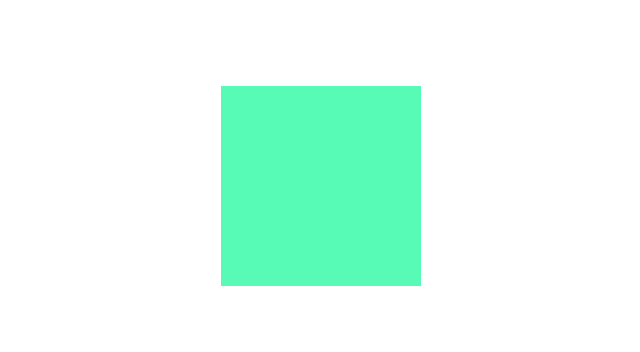
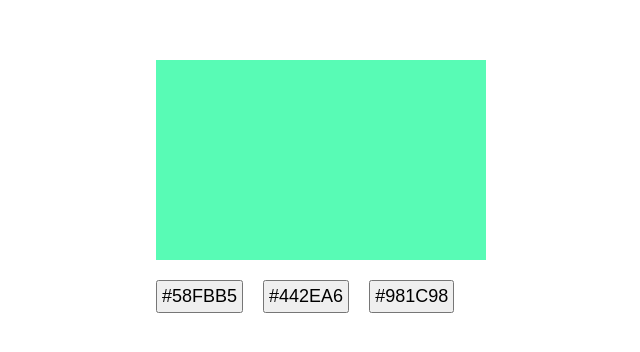
Before and after one commit to OmkarKirpan/GuessColors, a React (Vite) app: page / in a window 1280 px wide. Shown: the part 222-574 px from the top of the page, without its empty margins (319-959 px from the left). Built offline with nearby package versions, Linux system fonts and the light colour scheme.

Commit message:
feat: set answers

```diff
--- a/src/App.css
+++ b/src/App.css
@@ -6,6 +6,16 @@
 }
 
 .guess-me {
-  width: 200px;
+  width: 330px;
   height: 200px;
+  margin-bottom: 20px;
 }
+
+button {
+  padding: 4px;
+  font-size: 18px;
+}
+
+button + button {
+  margin-left: 20px;
+}
--- a/src/App.tsx
+++ b/src/App.tsx
@@ -11,12 +11,32 @@ function App() {
   useEffect(() => {
     let actualColor = generateRandomColor();
     setColor(actualColor);
-    setAnswers([actualColor, generateRandomColor(), generateRandomColor()]);
+    setAnswers(
+      [actualColor, generateRandomColor(), generateRandomColor()].sort(
+        () => 0.5 * Math.random()
+      )
+    );
   }, []);
+
+  function handleAnswerClicked(answer: String): void {
+    if (answer === color) {
+      console.log("Correct answer");
+    } else {
+      console.log("not correct answer");
+    }
+  }
 
   return (
     <div className="App">
-      <div className="guess-me" style={{ background: color }}></div>
+      <div>
+        <div className="guess-me" style={{ background: color }}></div>
+
+        {answers.map((answer) => (
+          <button onClick={() => handleAnswerClicked(answer)} key={answer}>
+            {answer.toUpperCase()}
+          </button>
+        ))}
+      </div>
     </div>
   );
 }
```
